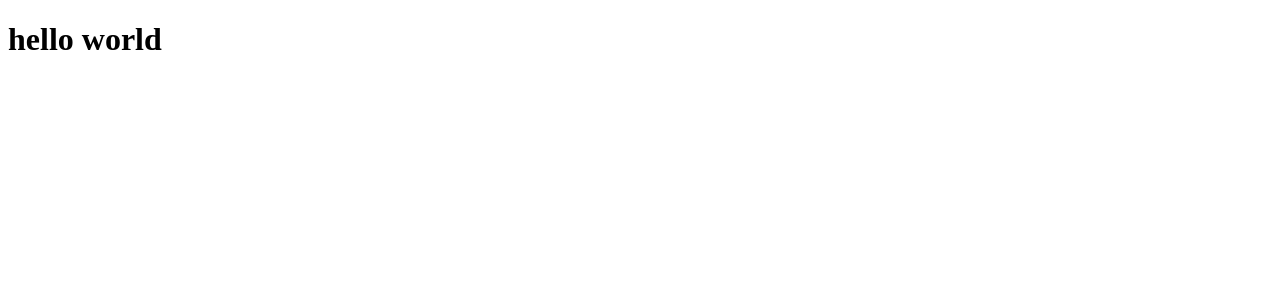
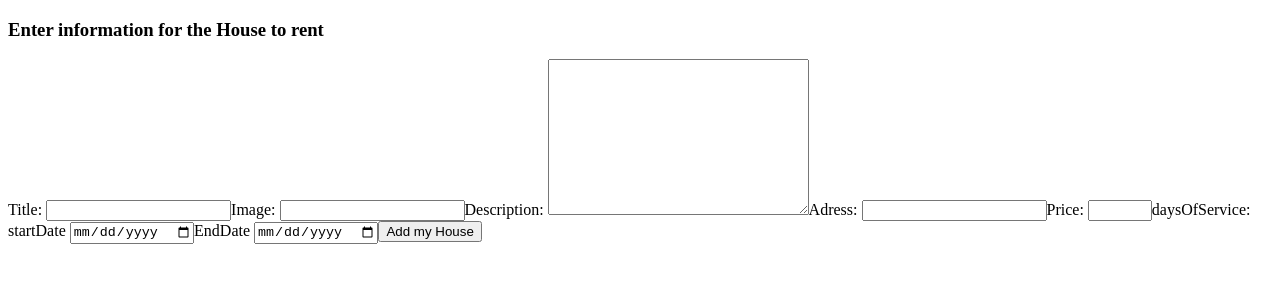
Before and after one commit to Cozy-Hysas/hysas_project, a React app: page / in a window 1280 px wide. Shown: the top 300 px of the page. Built offline with nearby package versions, Linux system fonts and the light colour scheme; the HTML template or start-up script is replaced by a standard one.

Commit message:
updates on the database and the components adda model folder

```diff
--- a/client/src/components/HouseRenter.jsx
+++ b/client/src/components/HouseRenter.jsx
@@ -26,7 +26,7 @@ class HouseRenter extends React.Component {
     }
     handleEventOnClick() {
         var newHouse = {title: this.state.title, imageUrl: this.state.imageUrl, description: this.state.description, adress: this.state.adress, price: this.state.price, daysOfService: this.state.daysOfService};
-        $.post('/renter', newHouse, (err,results) => {
+        $.post('/House', newHouse, (err,results) => {
             if(err) console.log(err);
             else {
                 console.log(results);
@@ -47,7 +47,8 @@ class HouseRenter extends React.Component {
                 Description: <textarea className="textarea" name="description" cols="30" rows="10" onChange={this.handleEventOnChange}required></textarea>
                 Adress: <input className="input" type="text" name="adress" onChange={this.handleEventOnChange} required/>
                 Price: <input className="input" type="number" name="price" min ='0' max = '100' onChange={this.handleEventOnChange}required/>
-                daysOfService: <input className="input" type="date" name="daysOfService"  onChange={this.handleEventOnChange}required/>
+                daysOfService:  startDate <input className="input" type='date' name="pickup" onChange={this.handleEventOnChange}required/>
+                                EndDate <input className="input" type="date" name="return" onChange={this.handleEventOnChange}required/>
 
                 <button className="btn btn-success" type="submit" onClick={this.handleEventOnClick}>Add my House</button>
             </form>
--- a/client/src/index.jsx
+++ b/client/src/index.jsx
@@ -1,4 +1,14 @@
 import React from "react"
 import ReactDOM from "react-dom"
+import HouseRenter from "./components/HouseRenter.jsx"
+class App extends React.Component {
+    render() {
+        return (
+            <div>
+                <HouseRenter />
+            </div>
+        )
+    }
+}
 
-ReactDOM.render(<h1>hello world</h1>,document.getElementById("root"))
+ReactDOM.render(<App /> ,document.getElementById("root"))
--- a/database/House.js
+++ b/models/House.js
@@ -1,5 +1,5 @@
 const mongoose = require('mongoose');
-const db = require('./index.js')
+const db = require('../database/index.js')
 const houseSchema = new mongoose.Schema({
   title: {type: String, required:true},
   imageUrl: {type: String, required:true},
@@ -13,4 +13,5 @@ const houseSchema = new mongoose.Schema({
   }
 );
 
-const House = db.model('House', houseSchema);
+const House = mongoose.model('House', houseSchema);
+module.exports=House
--- a/package.json
+++ b/package.json
@@ -13,6 +13,7 @@
   "dependencies": {
     "axios": "^0.20.0",
     "express": "^4.17.1",
+    "jquery.terminal": "^2.18.3",
     "mongoose": "^5.10.6",
     "nodemon": "^2.0.4",
     "react": "^16.13.1",
```
Also changed, not shown: 1 other file (tests, documents, lock files or other folders).
